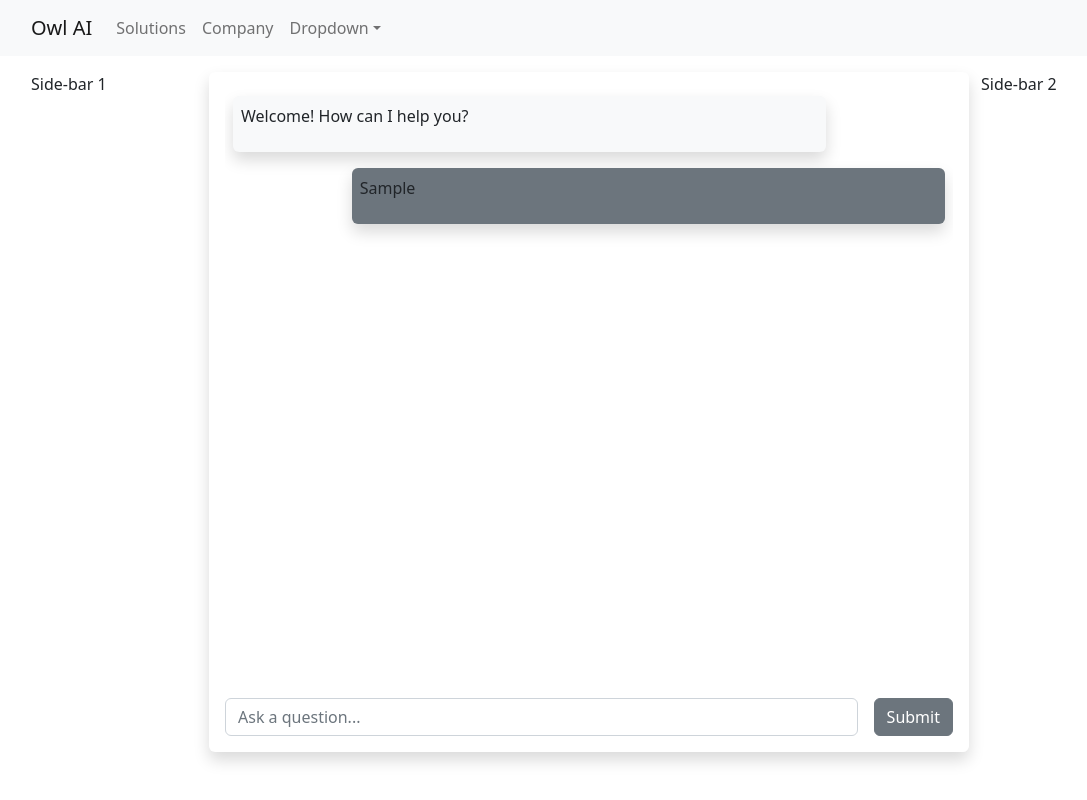
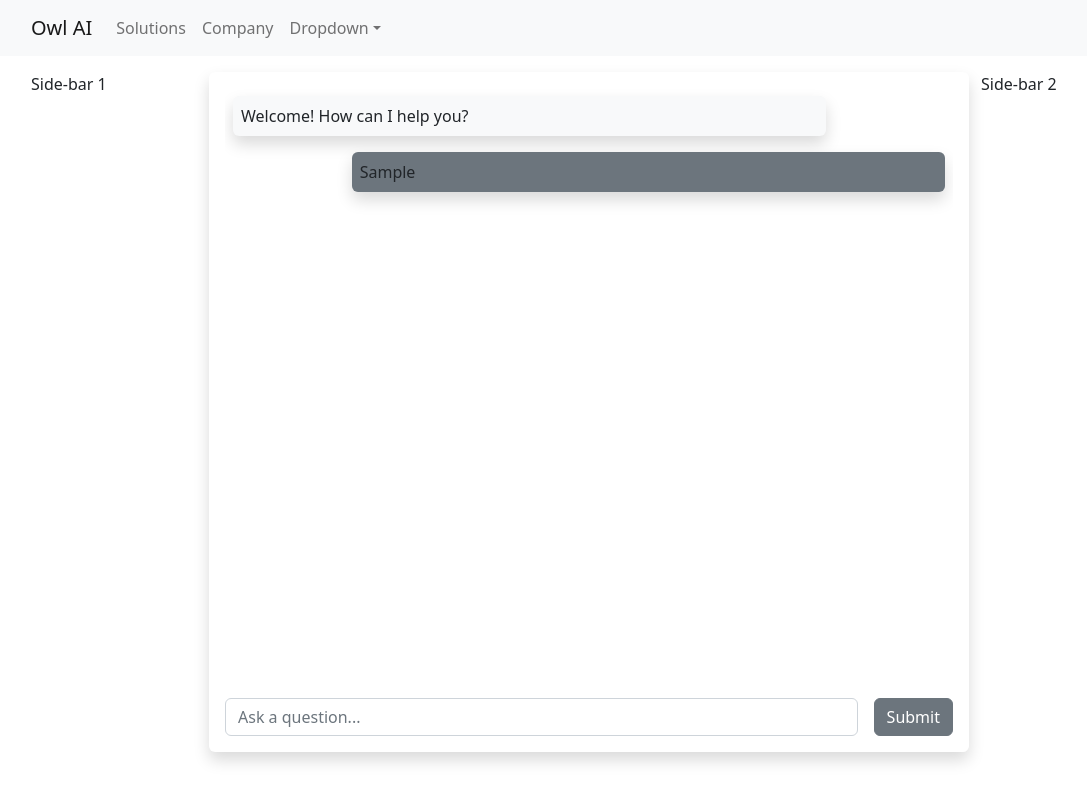
Before and after one commit to AdamAbate-6/law-project-frontend, a Next.js app: page /chat in a window 1280 px wide. Both pictures are taken after typing "Sample" into the empty fields and a click on the button "Submit". Shown: the whole page, without its empty margins (51-1138 px from the left). Built offline with nearby package versions, Linux system fonts and the light colour scheme.

Commit message:
Enable text wrap within chat bubbles

```diff
--- a/components/chatMessage.tsx
+++ b/components/chatMessage.tsx
@@ -14,8 +14,8 @@ const ChatMessage = ({ msg, source }: ChatData) => {
     return (
       <Container>
         <Row>
-          <Col xs={10} className={baseMsgFormat + " bg-light"}>
-            <p className="text-wrap">{msg}</p>
+          <Col xs={10} className={baseMsgFormat + " bg-light"} style={{maxWidth: "100%"}}>
+            {msg}
           </Col>
           <Col xs={2}></Col>
         </Row>
@@ -26,8 +26,8 @@ const ChatMessage = ({ msg, source }: ChatData) => {
       <Container>
         <Row>
           <Col xs={2}></Col>
-          <Col xs={10} className={baseMsgFormat + " bg-secondary text-dark text-wrap"}>
-            <p className="text-wrap mw-100">{msg}</p>
+          <Col xs={10} className={baseMsgFormat + " bg-secondary text-dark text-break"} style={{maxWidth: "100%"}}>
+            {msg}
           </Col>
         </Row>
       </Container>
```
